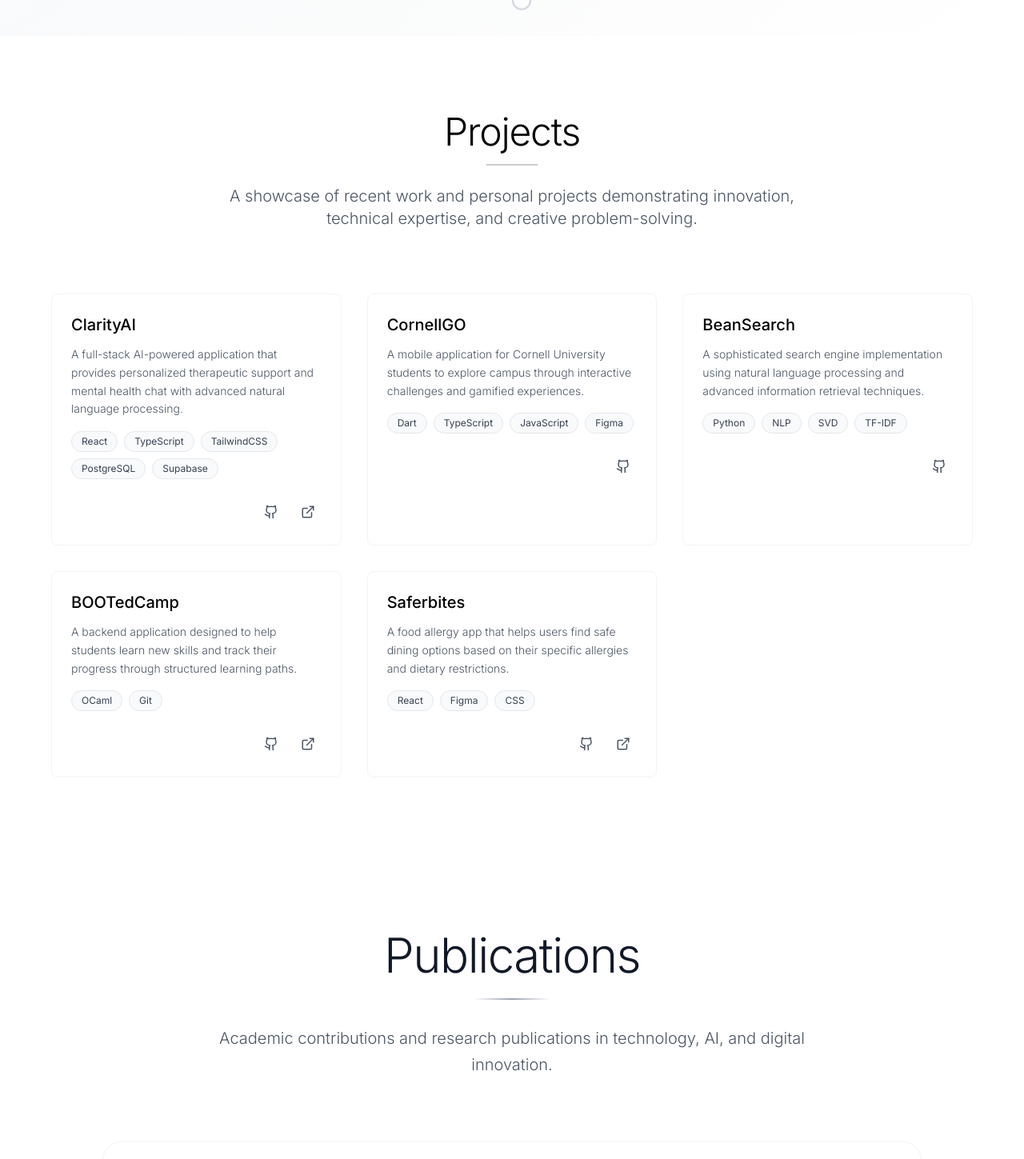
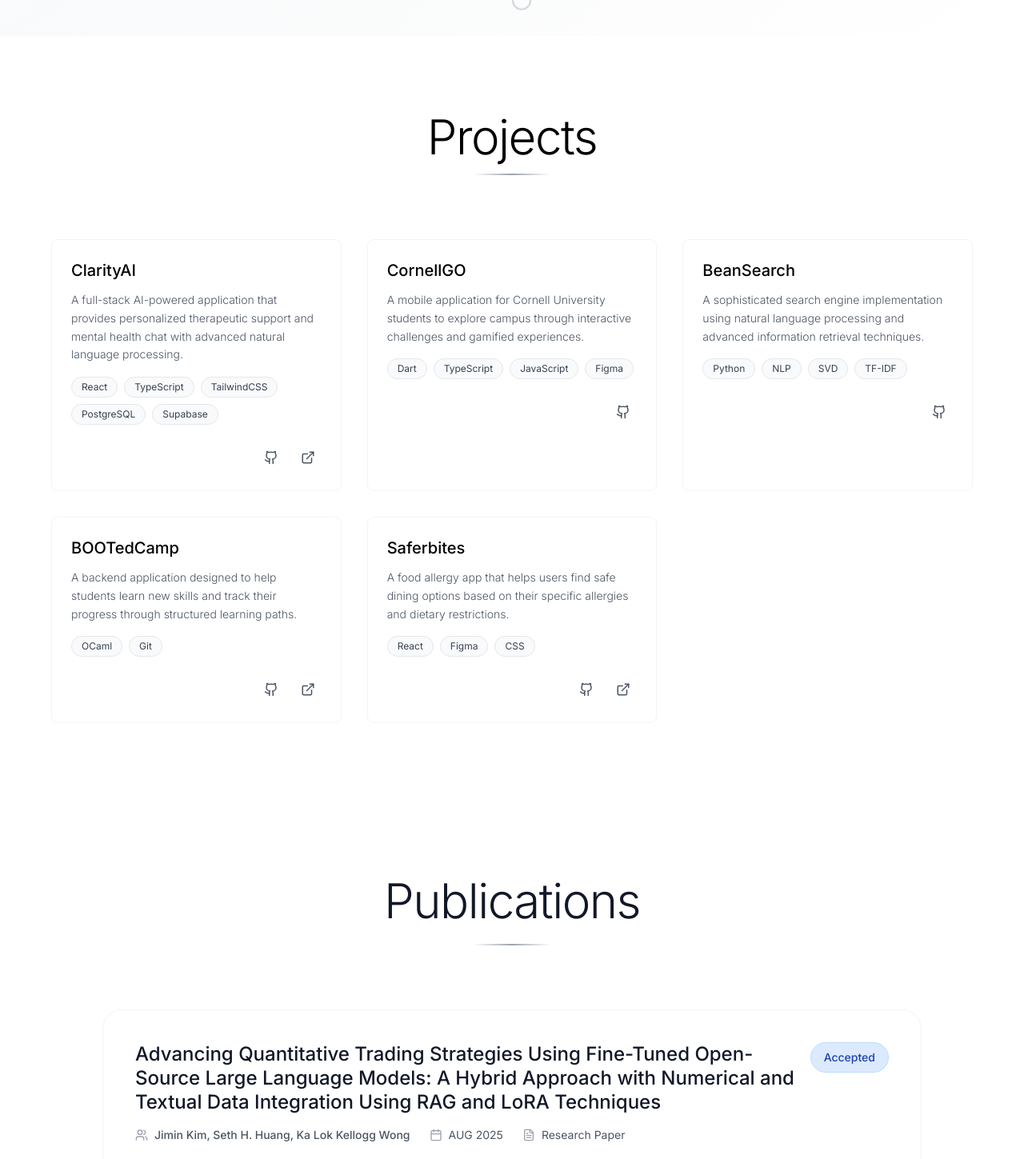
Before and after one commit to jiminkim214/portfolio-website, a React (Vite) app: page / in a window 1280 px wide. Shown: the part 755-2204 px from the top of the page at 80% size. Built offline with nearby package versions, Linux system fonts and the light colour scheme.

Commit message:
updated project links

```diff
--- a/src/components/Projects.tsx
+++ b/src/components/Projects.tsx
@@ -12,7 +12,7 @@ const Projects: React.FC = () => {
       description: 'A full-stack AI-powered application that provides personalized therapeutic support and mental health chat with advanced natural language processing.',
       tech: ['React', 'TypeScript', 'TailwindCSS', 'PostgreSQL', 'Supabase'],
       github: 'https://github.com/jiminkim214/ClarityAI',
-      live: 'https://example.com'
+      live: 'clarity-ai-vert.vercel.app'
     },
     {
       title: 'CornellGO',
@@ -65,14 +65,10 @@ const Projects: React.FC = () => {
         <div className={`text-center mb-20 transition-all duration-1000 ${
           isVisible ? 'translate-y-0 opacity-100' : 'translate-y-8 opacity-0'
         }`}>
-          <h2 className="text-4xl md:text-5xl font-light text-black mb-4 tracking-tight">
+          <h2 className="text-4xl md:text-6xl font-light text-black mb-4 tracking-tight">
             Projects
           </h2>
-          <div className="w-16 h-0.5 bg-black mx-auto opacity-20 mb-6"></div>
-          <p className="text-xl text-gray-600 max-w-3xl mx-auto font-light">
-            A showcase of recent work and personal projects demonstrating innovation,
-            technical expertise, and creative problem-solving.
-          </p>
+          <div className="w-24 h-0.5 bg-gradient-to-r from-transparent via-gray-400 to-transparent mx-auto mb-8"></div>
         </div>
 
         <div className="max-w-6xl mx-auto">
--- a/src/components/Publication.tsx
+++ b/src/components/Publication.tsx
@@ -65,9 +65,6 @@ const Publications: React.FC = () => {
             Publications
           </h2>
           <div className="w-24 h-0.5 bg-gradient-to-r from-transparent via-gray-400 to-transparent mx-auto mb-8"></div>
-          <p className="text-xl text-gray-600 max-w-3xl mx-auto font-light leading-relaxed">
-            Academic contributions and research publications in technology, AI, and digital innovation.
-          </p>
         </div>
 
         <div className="max-w-5xl mx-auto space-y-8">
```
